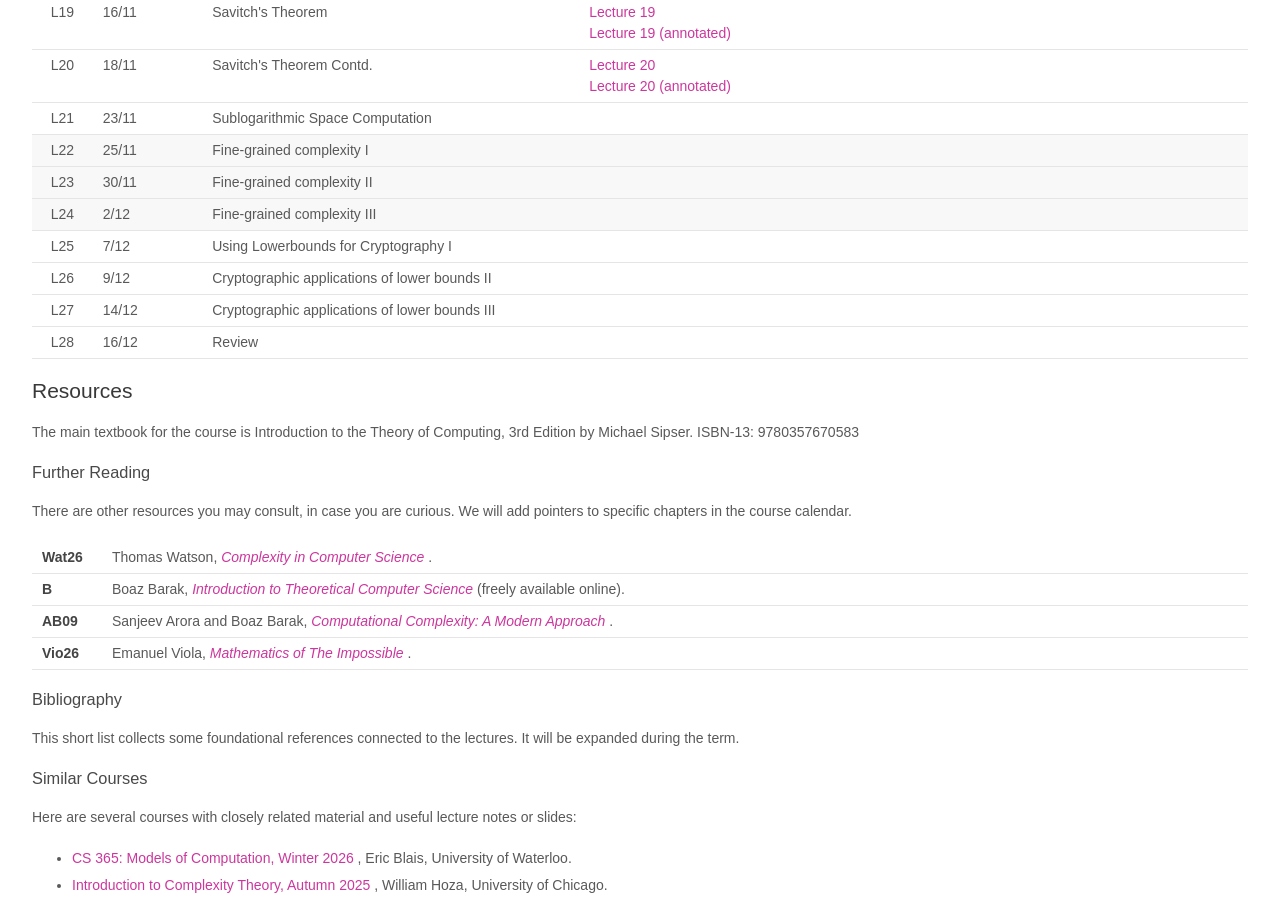
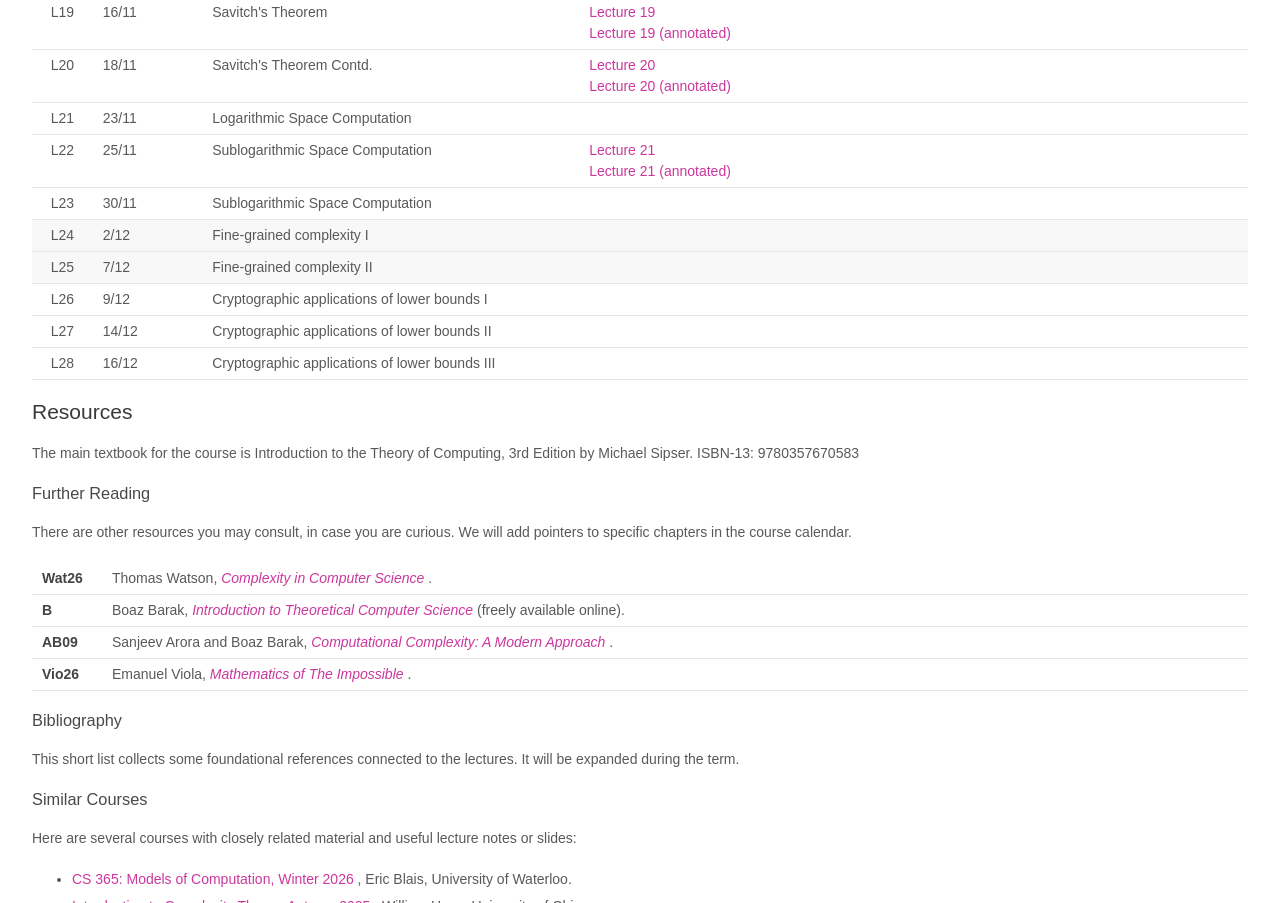
Before and after one commit to aditidudeja/aditidudeja.github.io, a plain HTML site: page courses/csc4010-f26/index.html in a window 1280 px wide. Shown: the part 3359-4262 px from the top of the page. Drawn offline with Linux system fonts and the light colour scheme.

Commit message:
Update index.html

```diff
--- a/courses/csc4010-f26/index.html
+++ b/courses/csc4010-f26/index.html
@@ -898,23 +898,23 @@ Reading: Section 3.1 of Sipser</td>
               <tr class="module-complexity">
                 <td>L21</td>
                 <td>23/11</td>
-                <td>Sublogarithmic Space Computation</td>
+                <td>Logarithmic Space Computation</td>
                 <td></td>
                 <td></td>
               </tr>
 
-              <tr class="module-fine-grained">
+              <tr class="module-complexity">
                 <td>L22</td>
                 <td>25/11</td>
-                <td>Fine-grained complexity I</td>
-                <td></td>
+                <td>Sublogarithmic Space Computation</td>
+                <td><a href="CSC4010_Lecture21.pdf">Lecture 21</a><br><a href="CSC4010_Lecture21.pdf">Lecture 21 (annotated)</a></td>
                 <td></td>
               </tr>
 
-              <tr class="module-fine-grained">
+              <tr class="module-complexity">
                 <td>L23</td>
                 <td>30/11</td>
-                <td>Fine-grained complexity II</td>
+                <td>Sublogarithmic Space Computation</td>
                 <td></td>
                 <td></td>
               </tr>
@@ -922,15 +922,15 @@ Reading: Section 3.1 of Sipser</td>
               <tr class="module-fine-grained">
                 <td>L24</td>
                 <td>2/12</td>
-                <td>Fine-grained complexity III</td>
+                <td>Fine-grained complexity I</td>
                 <td></td>
                 <td></td>
               </tr>
 
-              <tr class="module-crypto">
+              <tr class="module-fine-grained">
                 <td>L25</td>
                 <td>7/12</td>
-                <td>Using Lowerbounds for Cryptography I</td>
+                <td>Fine-grained complexity II</td>
                 <td></td>
                 <td></td>
               </tr>
@@ -938,7 +938,7 @@ Reading: Section 3.1 of Sipser</td>
               <tr class="module-crypto">
                 <td>L26</td>
                 <td>9/12</td>
-                <td>Cryptographic applications of lower bounds II</td>
+                <td>Cryptographic applications of lower bounds I</td>
                 <td></td>
                 <td></td>
               </tr>
@@ -946,7 +946,7 @@ Reading: Section 3.1 of Sipser</td>
               <tr class="module-crypto">
                 <td>L27</td>
                 <td>14/12</td>
-                <td>Cryptographic applications of lower bounds III</td>
+                <td>Cryptographic applications of lower bounds II</td>
                 <td></td>
                 <td></td>
               </tr>
@@ -954,7 +954,7 @@ Reading: Section 3.1 of Sipser</td>
               <tr class="module-crypto">
                 <td>L28</td>
                 <td>16/12</td>
-                <td>Review</td>
+                <td>Cryptographic applications of lower bounds III</td>
                 <td></td>
                 <td></td>
               </tr>
```
